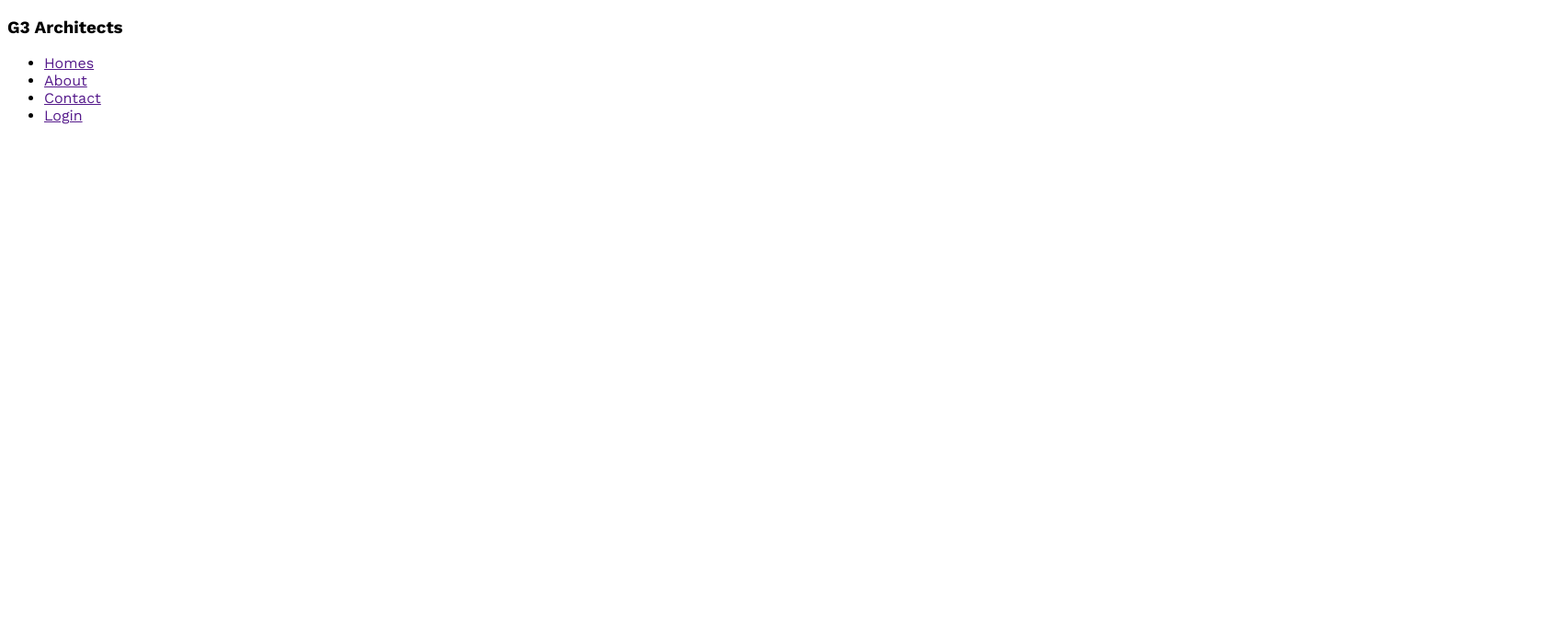
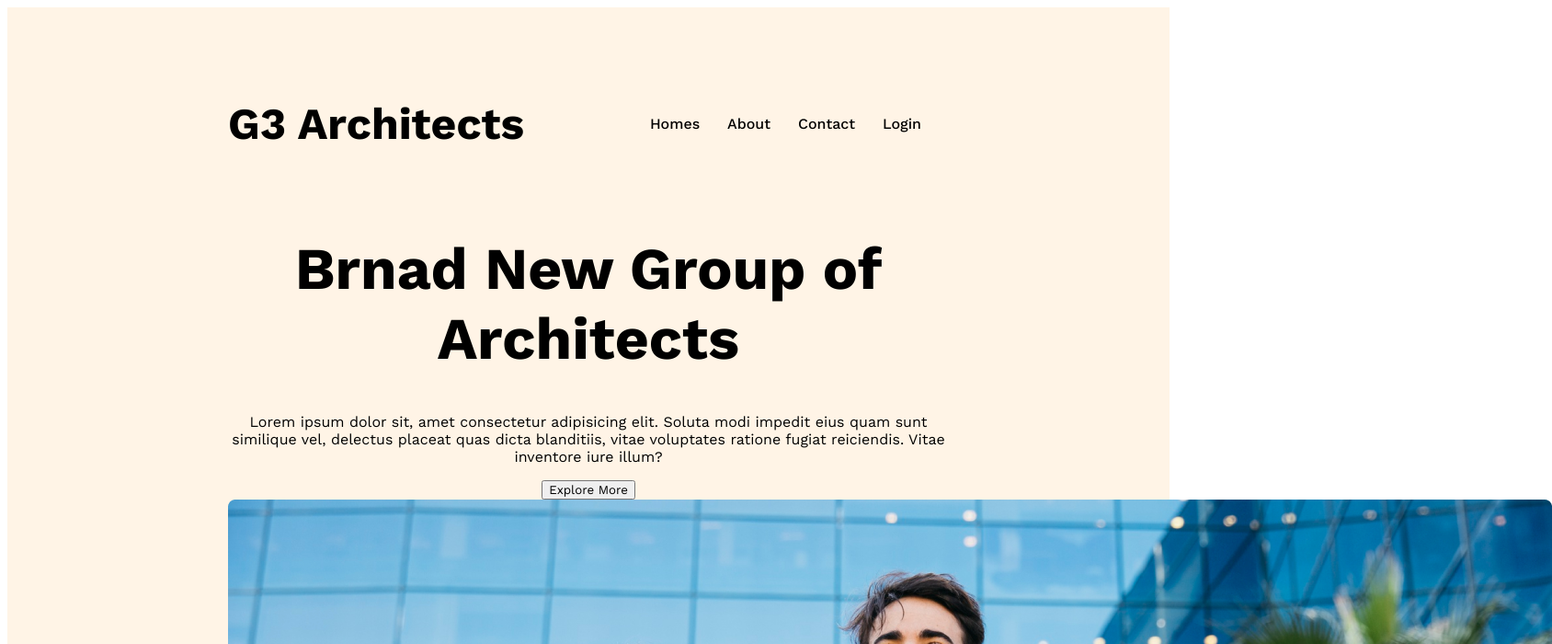
Before and after one commit to dipdastoko/g3-architect-website, a plain HTML site: page index.html in a window 1280 px wide. Shown: the top 700 px of the page at 92% size, 1688 px wide, since content can reach past the window. Drawn offline with nearby package versions, Linux system fonts and the light colour scheme.

Commit message:
banner contents added

```diff
--- a/index.html
+++ b/index.html
@@ -9,7 +9,7 @@
 <body>
     <header>
         <nav>
-            <h3>G3 Architects</h3>
+            <h3 class="nav-title">G3 Architects</h3>
             <ul>
                 <li><a href="">Homes</a></li>
                 <li><a href="">About</a></li>
@@ -17,6 +17,14 @@
                 <li><a href="">Login</a></li>
             </ul>
         </nav>
+        <div class="banner">
+            <div class="banner-content">
+                <h1 class="banner-title">Brnad New Group of Architects</h1>
+                <p class="banner-description">Lorem ipsum dolor sit, amet consectetur adipisicing elit. Soluta modi impedit eius quam sunt similique vel, delectus placeat quas dicta blanditiis, vitae voluptates ratione fugiat reiciendis. Vitae inventore iure illum?</p>
+                <button class="btn-primary">Explore More</button>
+            </div>
+            <img src="images/banner.png" alt="">
+        </div>
     </header>
 
     <main>
--- a/styles/architect.css
+++ b/styles/architect.css
@@ -3,3 +3,55 @@
 * {
 font-family: "Work Sans", sans-serif;
 }
+
+
+/* Header Styles */
+header{
+    background: rgba(255, 144, 14, 0.10);
+    padding: 50px 240px;
+}
+nav{
+    display: flex;
+    justify-content: space-between;
+    align-items: center;
+}
+
+.nav-title{
+    font-size: 3rem;
+    font-weight: 700;
+    color: black;
+}
+
+nav > ul{
+    display: flex;
+}
+
+nav li{
+    list-style: none;
+    margin-right: 30px;
+    font-weight: 500;
+    font-size: 1rem;
+}
+
+nav li a{
+    text-decoration: none;
+    color: black;
+}
+
+/* Banner Styles */
+.banner-content{
+    max-width: 800px;
+    text-align: center;
+    margin: 0 auto;
+}
+
+.banner-title{
+    font-size: 4rem;
+    font-weight: 700;
+    color: black;
+
+}
+
+.banner-description{
+    color: black;
+}
```
